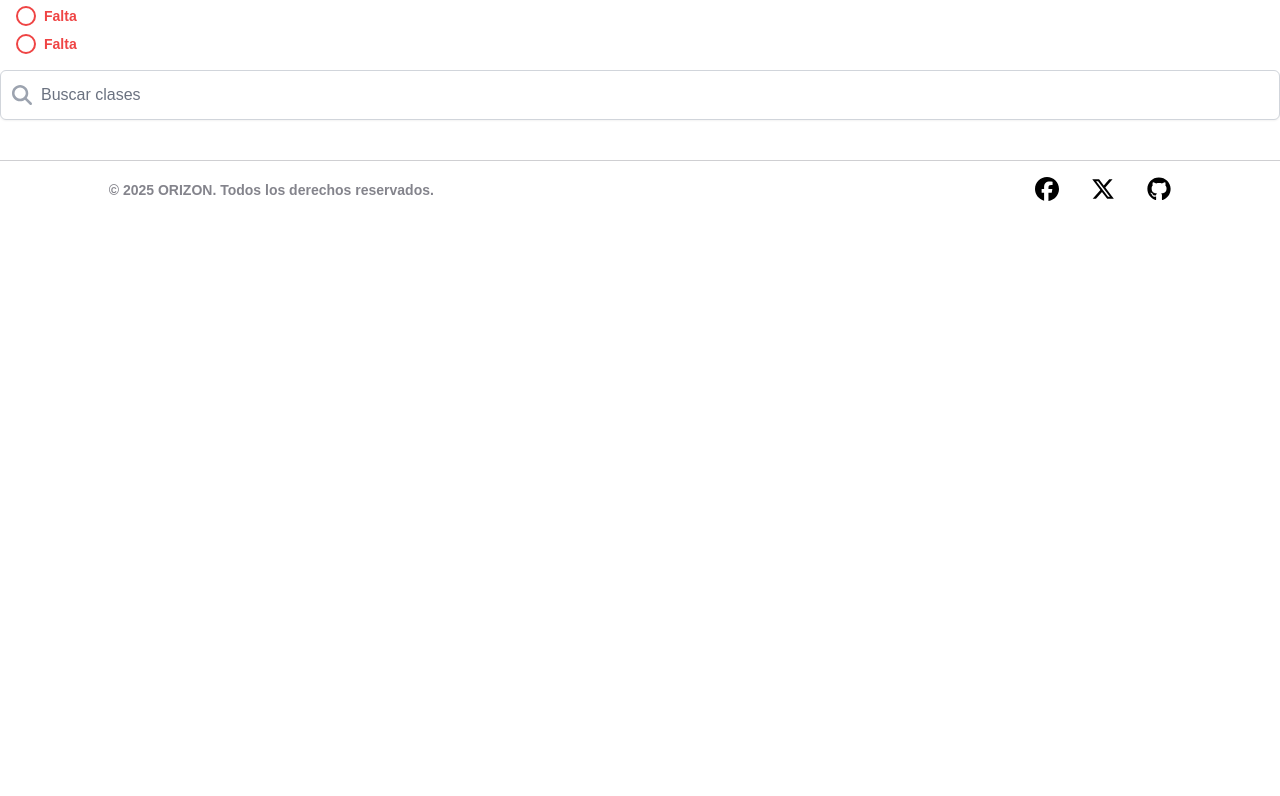
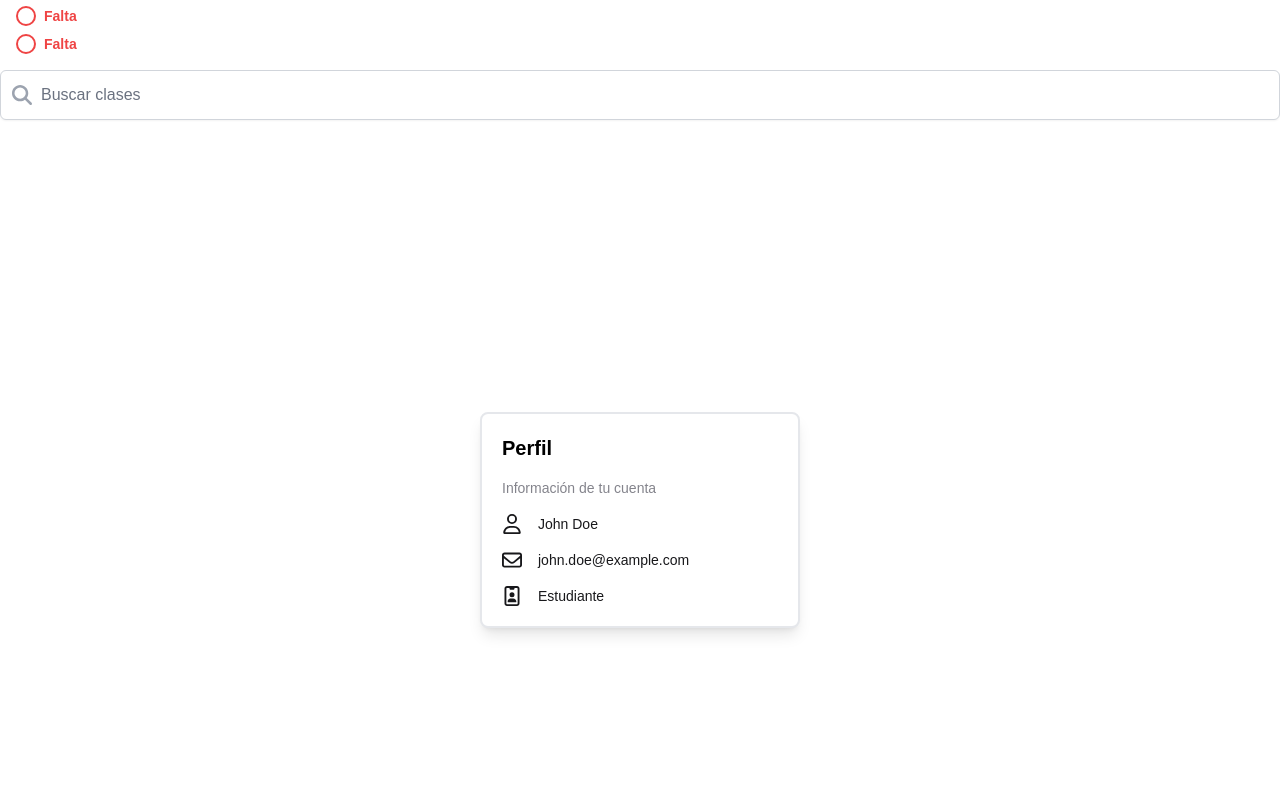
Before and after one commit to Orizon-team/SchoolGuardian, a Next.js app: page /test-components in a window 1280 px wide. Shown: the part 784-1580 px from the top of the page. Before the commit the page ends 1006 px from the top, so only its background shows below. Built offline with nearby package versions, Linux system fonts and the light colour scheme.

Commit message:
Card de usuarios

```diff
--- a/app/test-components/page.tsx
+++ b/app/test-components/page.tsx
@@ -10,6 +10,8 @@ import { TextField, TextFieldForPassword } from "@/components/ui/text_field";
 import { Checkbox } from "@/components/ui/checkbox";
 import { SearchField } from "@/components/ui/search_Field";
 // import { AttendanceModal } from "@/components/modals/attendance_modal";
+import { ProfileCard } from "@/components/ui/perfil_card";
+
 import {
   ArrowRightIcon,
   CheckCircleIcon,
@@ -170,6 +172,13 @@ export default function TestComponents() {
         <SearchField placeHolder="Buscar clases" />
       </div>
       {/* Conponente del footer */}
+      <div className="flex justify-center items-center h-screen">
+          <ProfileCard
+          name="John Doe"
+          email="john.doe@example.com"
+          role="Estudiante"
+          />
+      </div>
       <div>
         <Footer />
       </div>
--- /dev/null
+++ b/components/ui/perfil_card.tsx
@@ -0,0 +1,35 @@
+"use client";
+import { FontAwesomeIcon } from "@fortawesome/react-fontawesome";
+import { faUser, faEnvelope, faIdBadge } from "@fortawesome/free-regular-svg-icons";
+import React from "react";
+import { SpecialRedButton } from "@/components/ui/button";
+import { TrashIcon } from "@heroicons/react/24/outline";
+
+interface ProfileCardProps {
+  name: string;
+  email: string;
+  role: string;
+}
+
+export function ProfileCard({ name, email, role }: ProfileCardProps) {
+  return (
+    <section className="bg-secondaryOri border-2 border-greyOri p-5 rounded-lg shadow-lg w-80">
+      <h1 className="text-xl font-bold mb-4">Perfil</h1>
+      <p className="text-sm text-greyOri-400 mb-4">Información de tu cuenta</p>
+      <div className="flex flex-col gap-4">
+        <div className="flex gap-4 items-center">
+          <FontAwesomeIcon icon={faUser} className="text-primaryOri w-5 h-5" />
+          <label className="text-sm text-primaryOri font-sm">{name}</label>
+        </div>
+        <div className="flex gap-4 items-center">
+          <FontAwesomeIcon icon={faEnvelope} className="text-primaryOri w-5 h-5" />
+          <label className="text-sm text-primaryOri font-sm">{email}</label>
+        </div>
+        <div className="flex gap-4 items-center">
+          <FontAwesomeIcon icon={faIdBadge} className="text-primaryOri w-5 h-5" />
+          <label className="text-sm text-primaryOri font-sm">{role}</label>
+        </div>
+      </div>
+    </section>
+  );
+}
```
Also changed, not shown: 1 other file (tests, documents, lock files or other folders).
